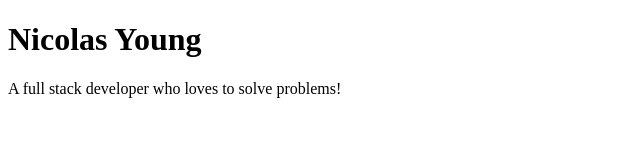
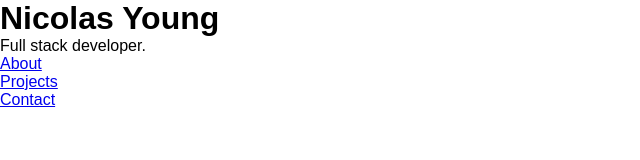
Before and after one commit to bodashii/potential-waddle, a plain HTML site: page index.html in a window 1280 px wide. Shown: the whole page, without its empty margins (0-640 px from the left). Drawn offline with Linux system fonts and the light colour scheme.

Commit message:
updated html skeleton, linked stylesheet

```diff
--- a/index.html
+++ b/index.html
@@ -4,10 +4,21 @@
     <meta charset="UTF-8">
     <meta http-equiv="X-UA-Compatible" content="IE=edge">
     <meta name="viewport" content="width=device-width, initial-scale=1.0">
+    <link rel="stylesheet" href="/style.css">
     <title>Nicolas Young - Full Stack Dev</title>
 </head>
 <body>
     <h1>Nicolas Young</h1>
-    <p>A full stack developer who loves to solve problems!</p>
+    <p>Full stack developer.</p>
+
+    <nav>
+        <ul>
+            <li><a href="#about">About</a></li>
+            <li><a href="#projects">Projects</a></li>
+            <li><a href="#contact">Contact</a></li>
+        </ul>
+    </nav>
+
+
 </body>
 </html>
--- a/style.css
+++ b/style.css
@@ -3,3 +3,8 @@
     margin: 0;
     box-sizing: border-box;
 }
+
+body {
+    font-family: Arial, Helvetica, sans-serif;
+    font-size: 16px;
+}
```
